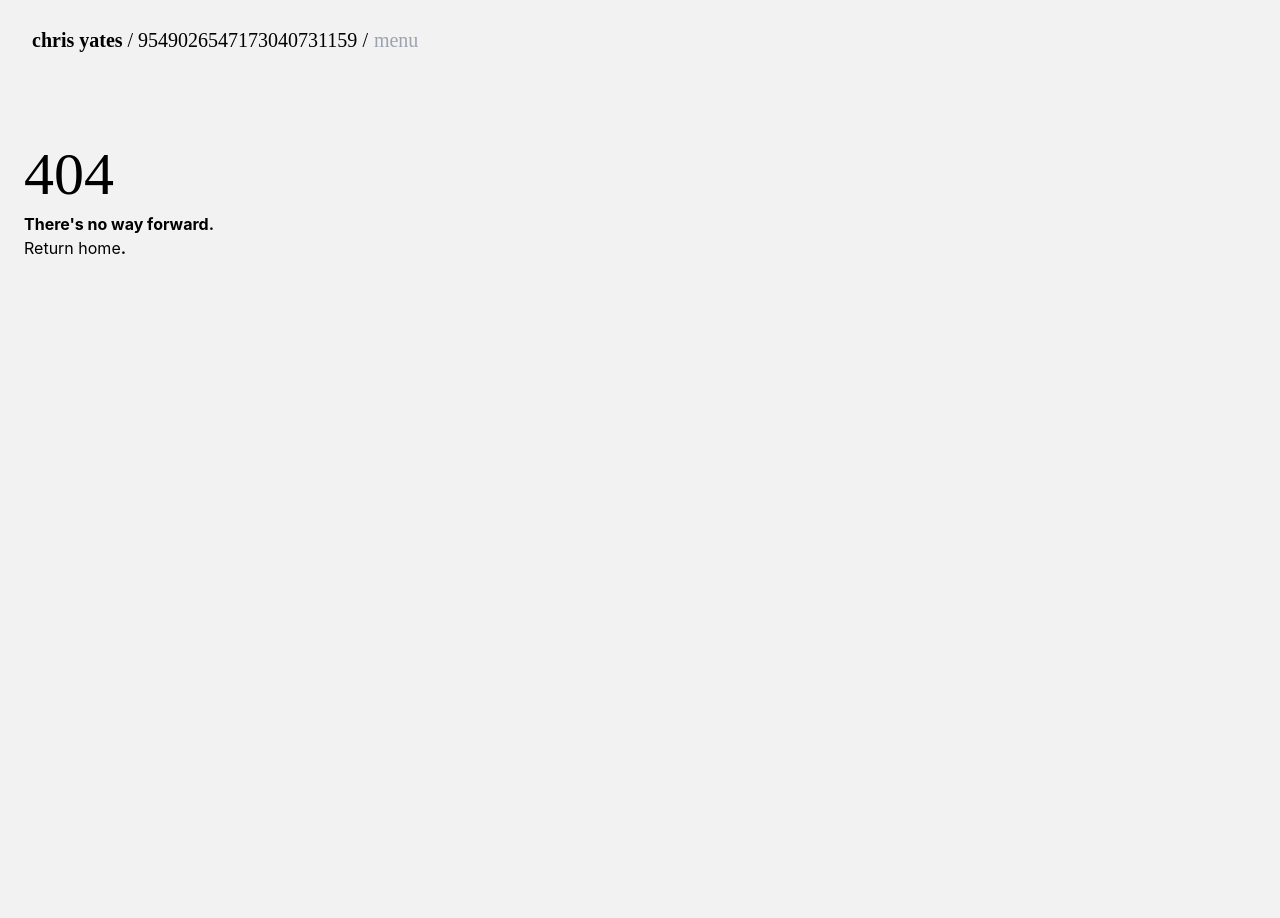
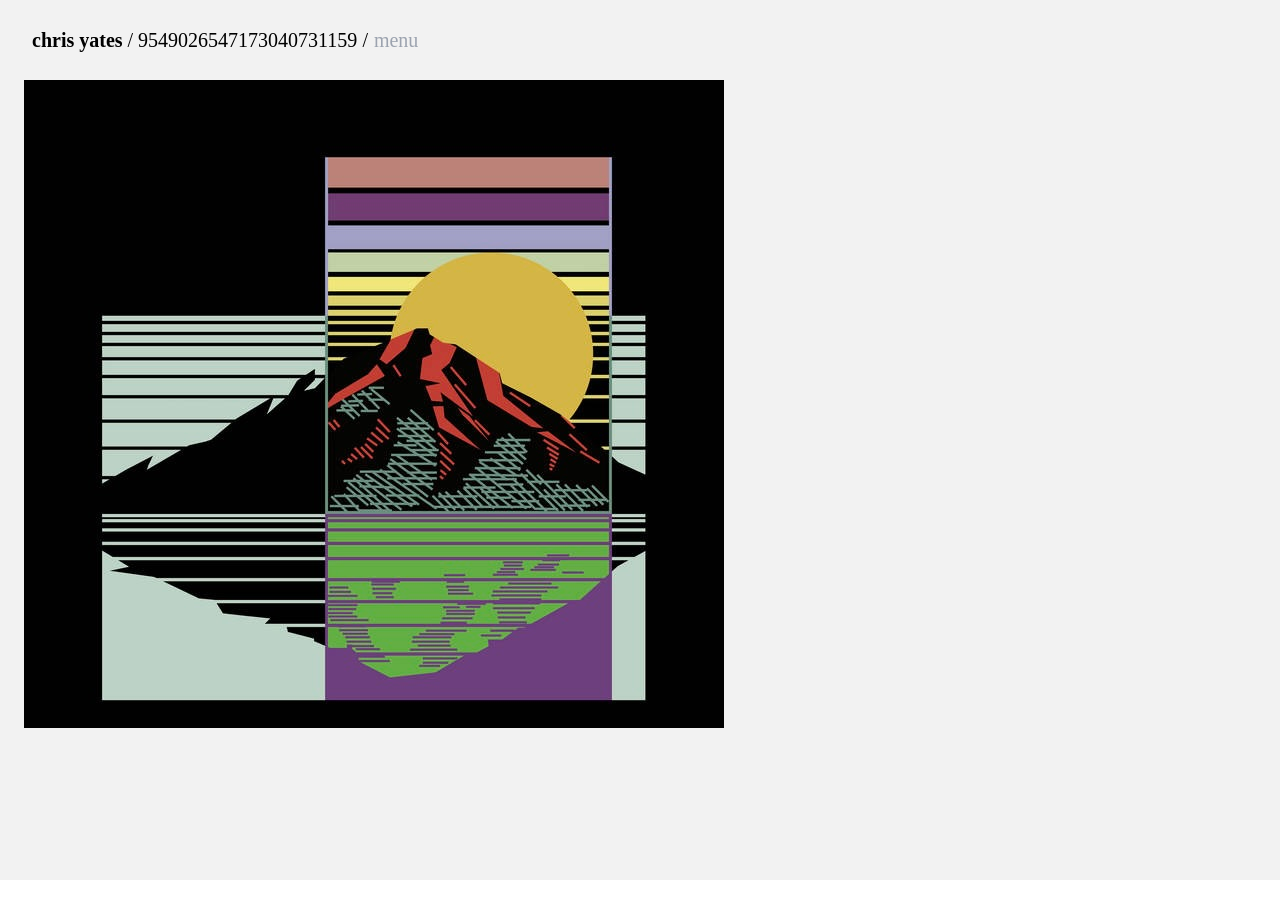
Before and after one commit to TotalChris/portfolio, a React (Create React App) app: page /9549026547173040731159 in a window 1280 px wide. Before the commit this address had no page. Shown: the top 918 px of the page. After the commit the page ends 880 px from the top, so only its background shows below. Built offline with nearby package versions, Linux system fonts and the light colour scheme.

Commit message:
Add easter egg for Emily

```diff
--- a/src/App.js
+++ b/src/App.js
@@ -4,6 +4,7 @@ import Home from "./pages/Home";
 import Navbar from "./components/Navbar";
 import NotFound from "./pages/NotFound";
 import Construction from "./pages/Construction";
+import OneHundredMornings from "./pages/OneHundredMornings";
 
 
 function App() {
@@ -16,6 +17,7 @@ function App() {
                 <Route path='/contact' element={<Construction />} />
                 <Route path='/resume' element={<Construction />} />
                 <Route path='/under-construction' element={<Construction />} />
+                <Route path='/9549026547173040731159' element={<OneHundredMornings />} />
                 <Route path='/not-found' element={<NotFound />} />
                 <Route path='*' element={<NotFound />} />
             </Routes>
--- /dev/null
+++ b/src/pages/OneHundredMornings.jsx
@@ -0,0 +1,14 @@
+import React from 'react';
+import OHM from '../assets/ohm.jpeg'
+
+const OneHundredMornings = () => {
+    return (
+            <div>
+                <div className='mx-6 min-h-screen'>
+                    <img src={OHM} alt="Emily"/>
+                </div>
+            </div>
+    );
+};
+
+export default OneHundredMornings;
```
Also changed, not shown: src/assets/ohm.jpeg (added).
